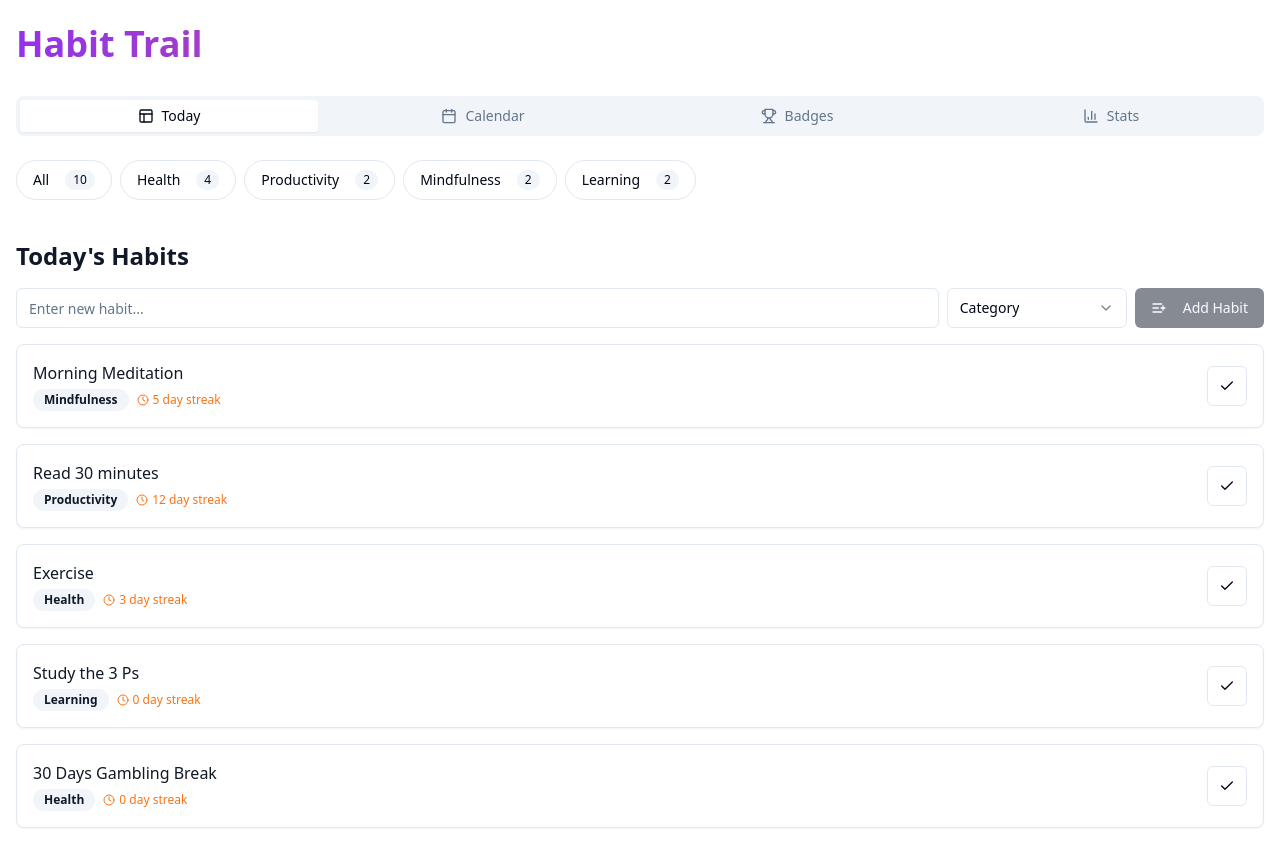
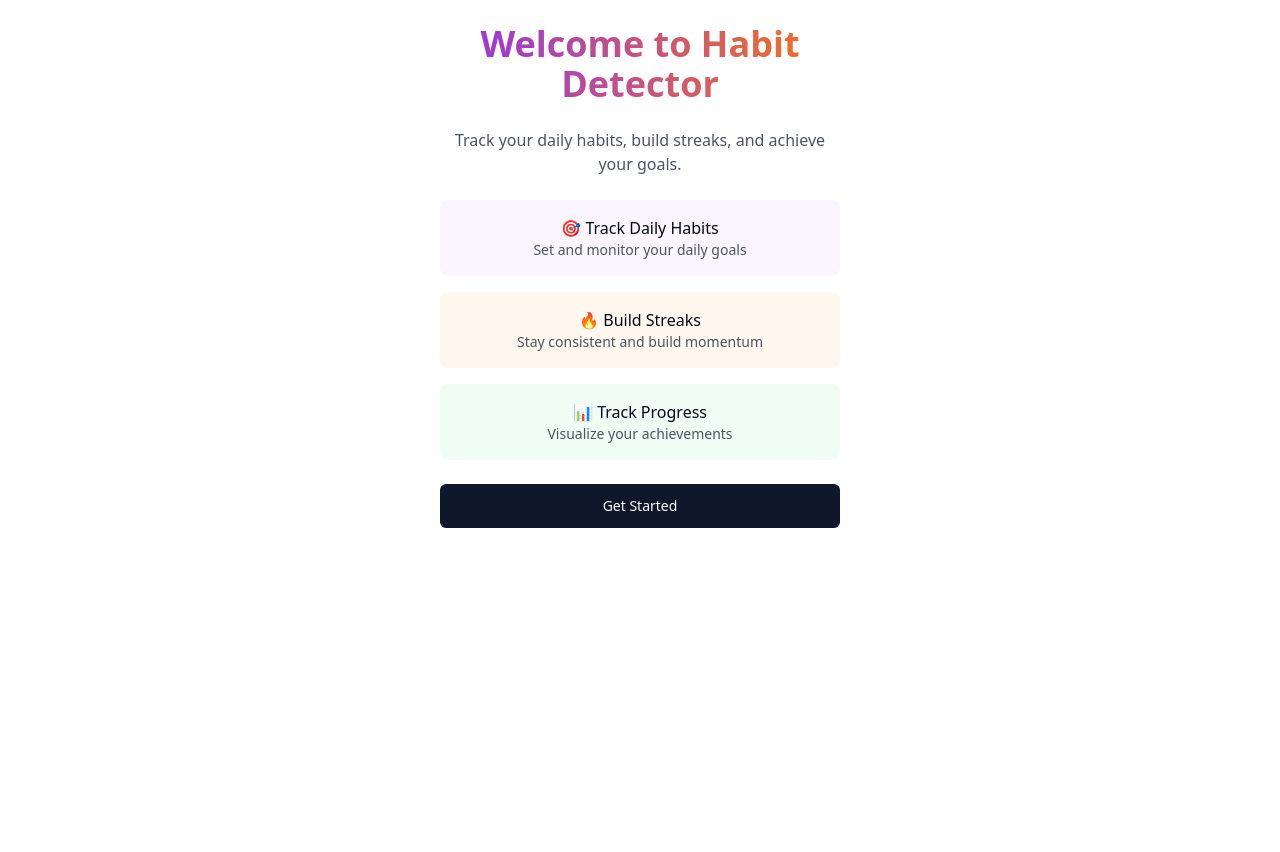
Before and after one commit to Charles-C4/habit-trail-achievement-board, a React (Vite) app: page / in a window 1280 px wide. After the commit the page ends 800 px from the top, so only its background shows below. Built offline with nearby package versions, Linux system fonts and the light colour scheme.

Commit message:
Refactor: Rename app and add registration form
- Renamed the application to "Habit Detector".
- Added a registration form component.
- Implemented basic navigation and habit addition functionality.
- Cleaned up the overall structure and code.

```diff
--- a/src/components/AddHabitForm.tsx
+++ b/src/components/AddHabitForm.tsx
@@ -1,8 +1,9 @@
 
-import { useState } from "react";
+import { useState, useEffect } from "react";
 import { Button } from "./ui/button";
 import { Input } from "./ui/input";
 import { ListPlus } from "lucide-react";
+import { toast } from "./ui/sonner";
 import {
   Select,
   SelectContent,
@@ -18,6 +19,19 @@ type AddHabitFormProps = {
 export function AddHabitForm({ onAddHabit }: AddHabitFormProps) {
   const [name, setName] = useState("");
   const [category, setCategory] = useState("");
+  const [showTip, setShowTip] = useState(true);
+
+  useEffect(() => {
+    if (showTip) {
+      const timer = setTimeout(() => {
+        toast("👋 Quick Tip", {
+          description: "Add your first habit by typing a name and selecting a category!",
+        });
+        setShowTip(false);
+      }, 1000);
+      return () => clearTimeout(timer);
+    }
+  }, [showTip]);
 
   const handleSubmit = (e: React.FormEvent) => {
     e.preventDefault();
--- a/src/components/HabitDashboard.tsx
+++ b/src/components/HabitDashboard.tsx
@@ -5,17 +5,33 @@ import { CalendarView } from "./CalendarView";
 import { CategoryList } from "./CategoryList";
 import { ProgressStats } from "./ProgressStats";
 import { Achievements } from "./Achievements";
+import { Welcome } from "./Welcome";
 import { Tabs, TabsContent, TabsList, TabsTrigger } from "./ui/tabs";
 import { Calendar, Trophy, BarChart3, Layout } from "lucide-react";
 
+type UserInfo = {
+  name: string;
+  email: string;
+};
+
 export function HabitDashboard() {
   const [activeTab, setActiveTab] = useState("today");
+  const [userInfo, setUserInfo] = useState<UserInfo | null>(null);
+
+  if (!userInfo) {
+    return <Welcome onComplete={setUserInfo} />;
+  }
 
   return (
     <div className="container mx-auto px-4 py-6">
-      <h1 className="text-4xl font-bold text-gray-900 dark:text-white mb-8 bg-gradient-to-r from-purple-600 to-orange-500 bg-clip-text text-transparent">
-        Habit Trail
-      </h1>
+      <div className="flex justify-between items-center mb-8">
+        <h1 className="text-4xl font-bold bg-gradient-to-r from-purple-600 to-orange-500 bg-clip-text text-transparent">
+          Habit Detector
+        </h1>
+        <div className="text-sm text-gray-600 dark:text-gray-300">
+          Welcome, {userInfo.name}
+        </div>
+      </div>
 
       <Tabs value={activeTab} onValueChange={setActiveTab} className="space-y-6">
         <TabsList className="grid grid-cols-4 gap-4 bg-muted p-1 rounded-lg">
--- /dev/null
+++ b/src/components/Welcome.tsx
@@ -0,0 +1,89 @@
+
+import { useState } from "react";
+import { Button } from "./ui/button";
+import { Input } from "./ui/input";
+import { toast } from "./ui/sonner";
+
+type UserInfo = {
+  name: string;
+  email: string;
+};
+
+export function Welcome({ onComplete }: { onComplete: (info: UserInfo) => void }) {
+  const [step, setStep] = useState(1);
+  const [userInfo, setUserInfo] = useState<UserInfo>({ name: "", email: "" });
+
+  const handleSubmit = (e: React.FormEvent) => {
+    e.preventDefault();
+    if (userInfo.name && userInfo.email) {
+      onComplete(userInfo);
+      toast.success("Welcome to Habit Detector!");
+    }
+  };
+
+  if (step === 1) {
+    return (
+      <div className="max-w-md mx-auto text-center space-y-6 p-6">
+        <h1 className="text-4xl font-bold bg-gradient-to-r from-purple-600 to-orange-500 bg-clip-text text-transparent">
+          Welcome to Habit Detector
+        </h1>
+        <p className="text-gray-600 dark:text-gray-300">
+          Track your daily habits, build streaks, and achieve your goals.
+        </p>
+        <div className="space-y-4">
+          <div className="p-4 bg-purple-50 dark:bg-purple-900/20 rounded-lg">
+            <h3 className="font-medium">🎯 Track Daily Habits</h3>
+            <p className="text-sm text-gray-600 dark:text-gray-300">Set and monitor your daily goals</p>
+          </div>
+          <div className="p-4 bg-orange-50 dark:bg-orange-900/20 rounded-lg">
+            <h3 className="font-medium">🔥 Build Streaks</h3>
+            <p className="text-sm text-gray-600 dark:text-gray-300">Stay consistent and build momentum</p>
+          </div>
+          <div className="p-4 bg-green-50 dark:bg-green-900/20 rounded-lg">
+            <h3 className="font-medium">📊 Track Progress</h3>
+            <p className="text-sm text-gray-600 dark:text-gray-300">Visualize your achievements</p>
+          </div>
+        </div>
+        <Button
+          size="lg"
+          className="w-full mt-6"
+          onClick={() => setStep(2)}
+        >
+          Get Started
+        </Button>
+      </div>
+    );
+  }
+
+  return (
+    <div className="max-w-md mx-auto space-y-6 p-6">
+      <h2 className="text-2xl font-semibold text-center">Create Your Profile</h2>
+      <form onSubmit={handleSubmit} className="space-y-4">
+        <div className="space-y-2">
+          <label htmlFor="name" className="text-sm font-medium">Name</label>
+          <Input
+            id="name"
+            placeholder="Enter your name"
+            value={userInfo.name}
+            onChange={(e) => setUserInfo({ ...userInfo, name: e.target.value })}
+            required
+          />
+        </div>
+        <div className="space-y-2">
+          <label htmlFor="email" className="text-sm font-medium">Email</label>
+          <Input
+            id="email"
+            type="email"
+            placeholder="Enter your email"
+            value={userInfo.email}
+            onChange={(e) => setUserInfo({ ...userInfo, email: e.target.value })}
+            required
+          />
+        </div>
+        <Button type="submit" className="w-full">
+          Start Tracking Habits
+        </Button>
+      </form>
+    </div>
+  );
+}
```
